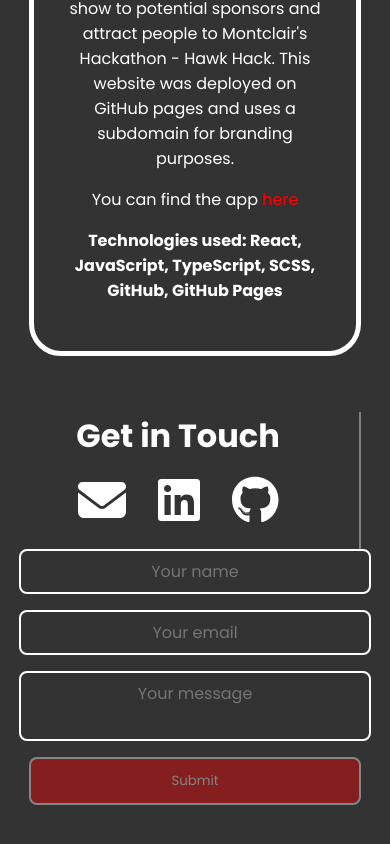
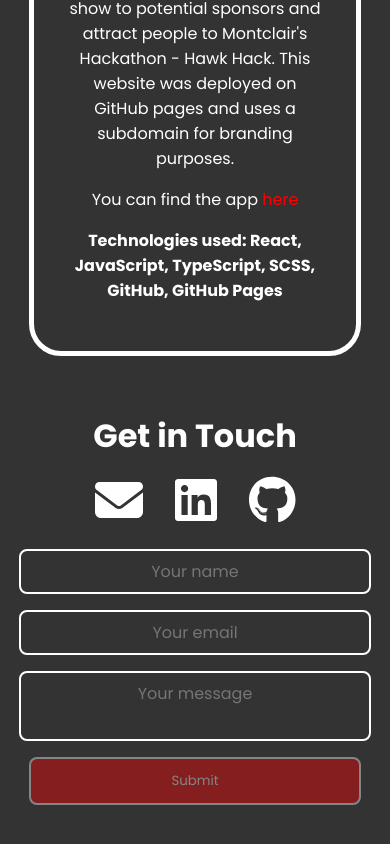
Before and after one commit to kcalle012/meetkevin, a React (Create React App) app: page / in a window 390 px wide. Shown: the part 3638-4482 px from the top of the page. Built offline with nearby package versions, Linux system fonts and the light colour scheme.

Commit message:
fixed right border of contact container for mobile

```diff
--- a/src/Components/Contact/index.scss
+++ b/src/Components/Contact/index.scss
@@ -101,7 +101,12 @@
       font-size: 2rem;
     }
     .contact {
-      width: 85%;
+        display: flex;
+        align-items: center;
+        justify-content: center;
+        width: 85%;
+        padding-right: unset;
+      border-right: unset;
       .icons {
         margin-top: unset;
         margin-bottom: 1.5rem;
```
